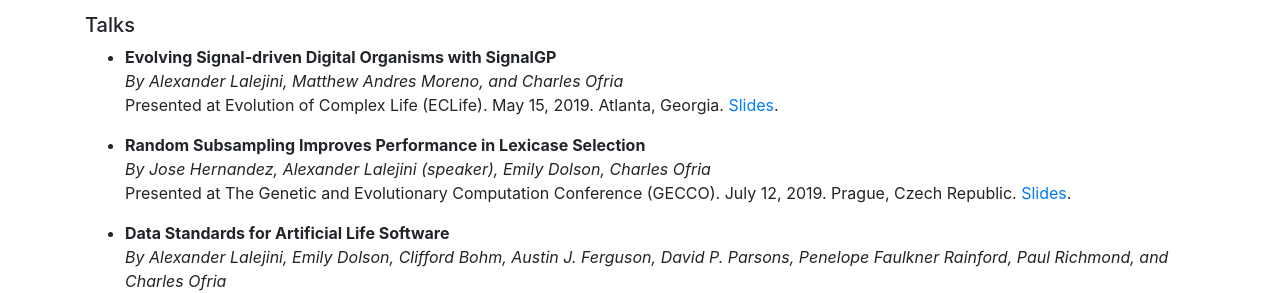
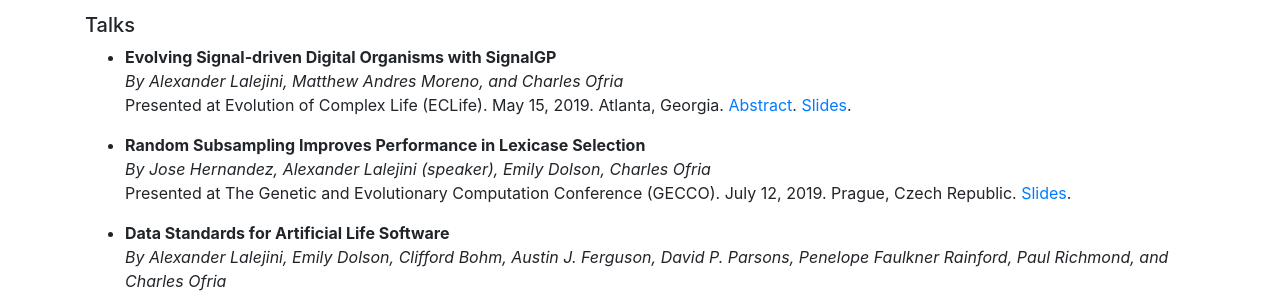
Before and after one commit to amlalejini/amlalejini.github.io, a Jekyll site: the page built from _pages/cv.md, in a window 1280 px wide and 900 px high, scrolled down 2976 px. Shown: the part 165-458 px from the top of the window. Built offline with Jekyll 4.4.1, drawn with Linux system fonts in a browser that asks for light colours; nearby versions of some CDN libraries.

Commit message:
add abstract field to cv presentations, add eclife talk abstract

```diff
--- a/_data/cv_presentations.yml
+++ b/_data/cv_presentations.yml
@@ -35,6 +35,7 @@
   date: May 15, 2019
   location: Atlanta, Georgia
   slides_link: https://docs.google.com/presentation/d/1MGvWkt48nQ_ZHamfYCdPA2IU__8KNfJXNf7QsXH76I0/edit?usp=sharing
+  abstract_pdf: /pubs/ECLife_2019___SignalGP_Abstract.pdf
 
 - type: poster
   title: Evolving event-driven agents with SignalGP
--- a/_layouts/cv.html
+++ b/_layouts/cv.html
@@ -85,6 +85,7 @@ layout: default
                 Presented at {{ pres.venue }}.
                 {{ pres.date }}.
                 {{ pres.location }}.
+                {% if pres.abstract_pdf %} <a href="{{ pres.abstract_pdf | relative_url }}"> Abstract</a>. {% endif %}
                 {% if pres.slides_link %} <a href="{{ pres.slides_link }}">Slides</a>. {% endif %}
               </p></li>
             {% endif %}
```
Also changed, not shown: 1 other file.
